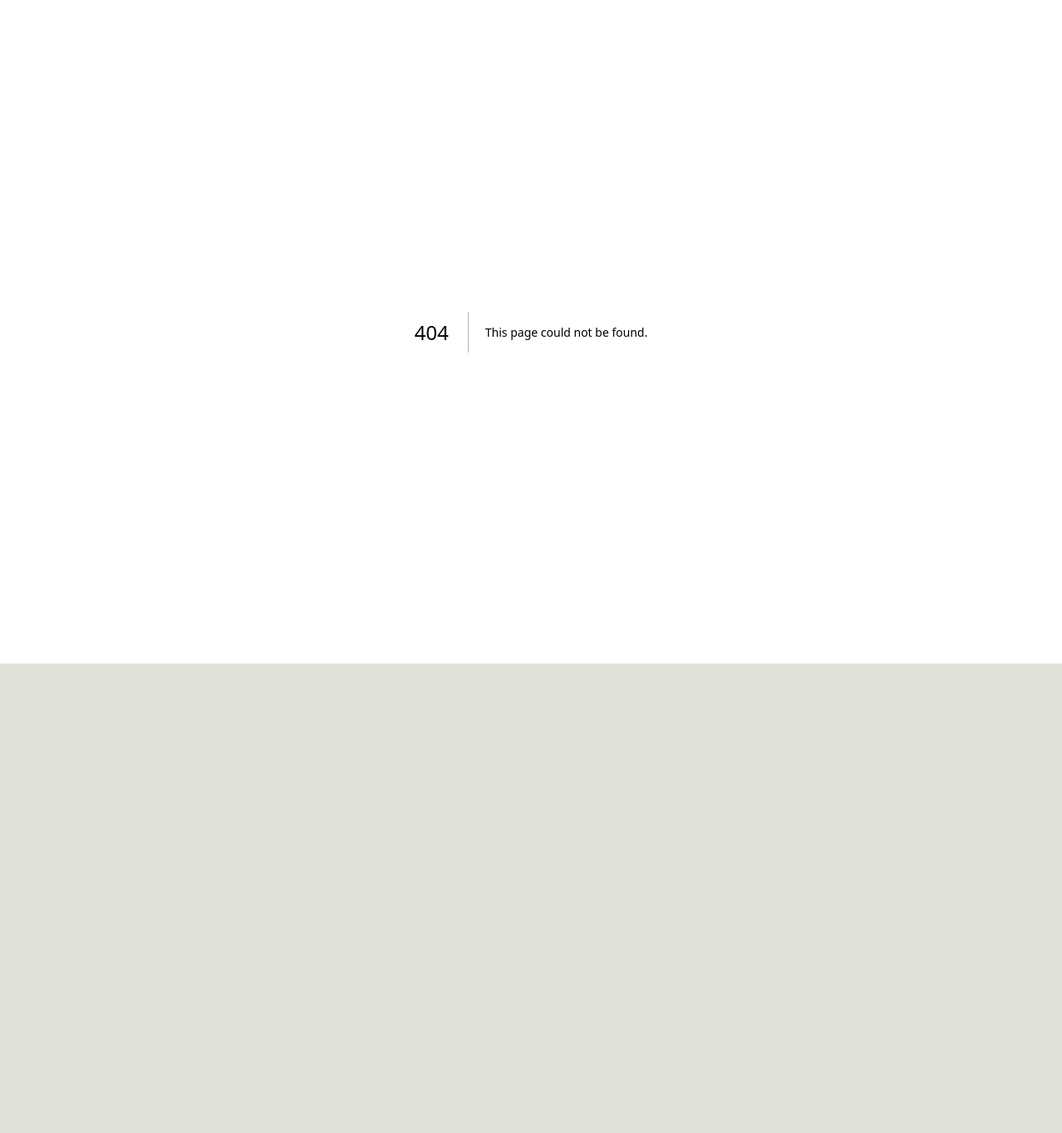
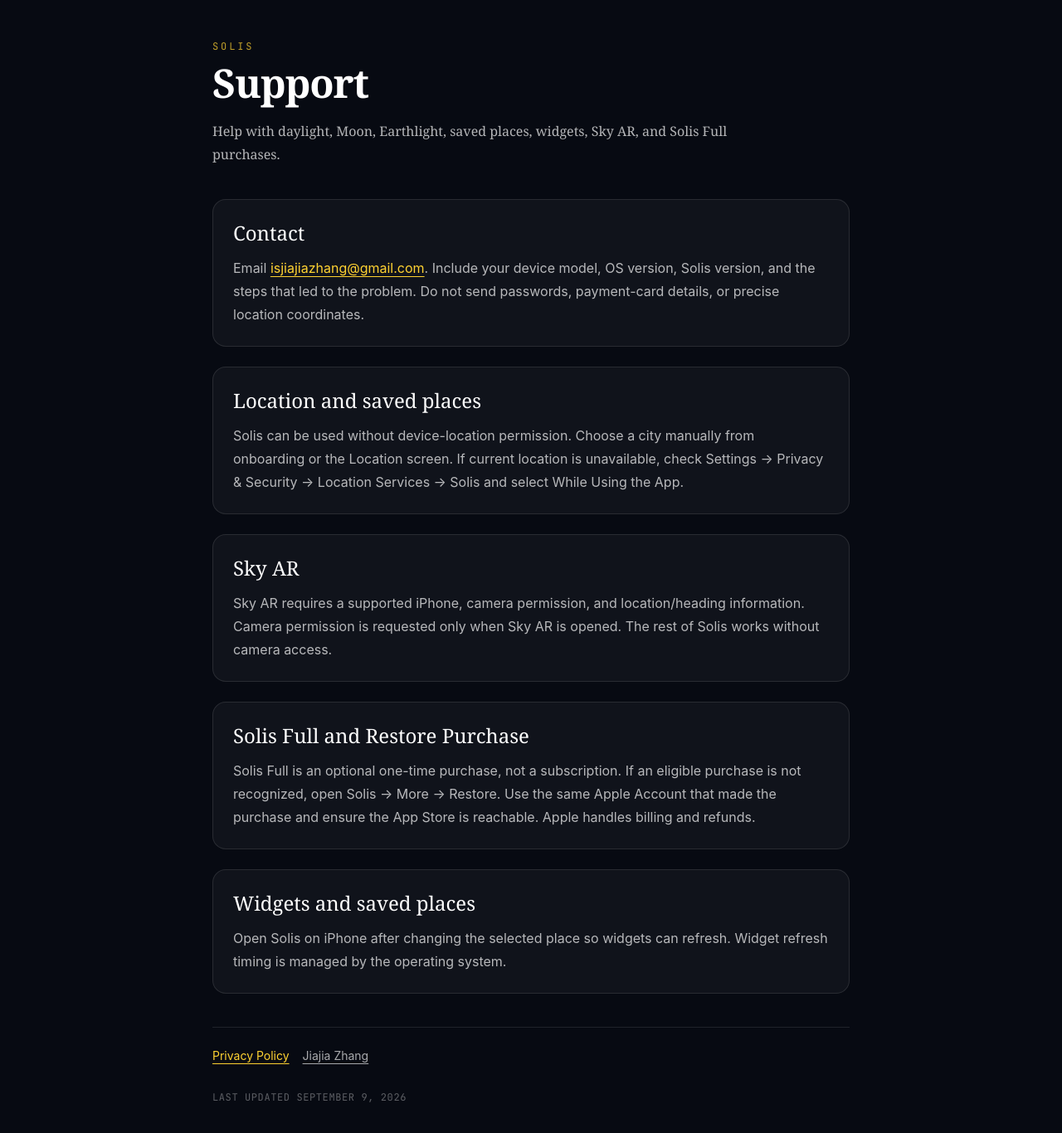
Before and after one commit to isjiajia01/personal-website, a Next.js app: page /solis/support in a window 1280 px wide. Before the commit this address had no page. Shown: the top 1366 px of the page at 83% size. Before the commit the page ends 800 px from the top, so only its background shows below. Built offline with nearby package versions, Linux system fonts and the light colour scheme.

Commit message:
Add Solis support and privacy pages

```diff
--- /dev/null
+++ b/app/solis/privacy/page.tsx
@@ -0,0 +1,115 @@
+import type { Metadata } from "next";
+import Link from "next/link";
+
+const contactEmail = "isjiajiazhang@gmail.com";
+
+export const metadata: Metadata = {
+  title: "Solis Privacy Policy",
+  description: "Privacy information for the Solis daylight and astronomy app.",
+  alternates: {
+    canonical: "https://me.zhangjiajia.me/solis/privacy/",
+  },
+};
+
+const sections = [
+  {
+    title: "Location and place information",
+    body: [
+      "Solis can use your current location when you explicitly grant When In Use permission. You can instead choose a city manually and use the main experience without granting device-location access.",
+      "Location and place inputs may be processed by Apple services used by Solis, including Location Services, Maps place search and reverse geocoding, WeatherKit, and time-zone services. Solis uses those results for local daylight, astronomy, weather context, place names, and compass-aligned Sky AR.",
+      "Saved places and preferences are stored on your device and may be shared with the Solis iPhone widget through an app-group container. The selected place, latitude, longitude, time zone, whether it represents the current location, and an update timestamp may be included in that shared local payload.",
+    ],
+  },
+  {
+    title: "Camera and Sky AR",
+    body: [
+      "Sky AR requests camera access only when you open that feature. Camera imagery is used to place Sun and Moon guidance over the live view. Solis does not upload or retain camera imagery.",
+      "Sky AR may use location, heading, and device-orientation information for alignment. The rest of Solis does not require camera access.",
+    ],
+  },
+  {
+    title: "Astronomy, weather, and Apple services",
+    body: [
+      "Solar, lunar, and planetary calculations are performed on device where supported by the feature. Some weather context, place lookup, geocoding, time-zone, iCloud synchronization, and purchase functions use Apple platform services and are subject to Apple's privacy practices.",
+    ],
+  },
+  {
+    title: "Purchases",
+    body: [
+      "Solis uses Apple's StoreKit to offer an optional non-consumable lifetime purchase and to restore eligible purchases. Apple processes payment and transaction-account information. Solis stores only the entitlement state needed to unlock purchased functionality and does not receive full payment-card details.",
+    ],
+  },
+  {
+    title: "Data stored by Solis",
+    body: [
+      "Solis may store saved locations, the selected place, display and accessibility preferences, onboarding and feature settings, cached daylight, astronomy, weather and widget data, and StoreKit entitlement state on your device or in its shared app-group container.",
+      "Removing the iPhone app may not immediately remove every locally cached preference or widget payload. Related app-group data may need to be managed through iPhone settings."
+    ],
+  },
+  {
+    title: "Tracking and advertising",
+    body: [
+      "Solis does not sell personal data, use advertising SDKs, request permission for cross-app tracking, or use data to track you across apps or websites owned by other companies.",
+    ],
+  },
+  {
+    title: "Children and sensitive content",
+    body: [
+      "Solis is a general-audience utility and is not designed to collect information from children. It does not provide social, gambling, medical-treatment, or user-generated-content features.",
+    ],
+  },
+];
+
+export default function SolisPrivacyPage() {
+  return (
+    <main className="min-h-screen bg-[#070a12] px-5 py-12 text-white sm:px-8">
+      <article className="mx-auto max-w-3xl">
+        <p className="font-mono text-xs uppercase tracking-[0.24em] text-amber-300/75">
+          Solis
+        </p>
+        <h1 className="mt-3 font-serif text-4xl font-semibold tracking-tight sm:text-5xl">
+          Privacy Policy
+        </h1>
+        <p className="mt-5 max-w-2xl font-serif text-base leading-7 text-white/70">
+          Solis is a daylight and astronomy companion. It is not designed for
+          advertising or cross-app tracking, and it does not sell personal data.
+        </p>
+
+        <div className="mt-10 space-y-6">
+          {sections.map((section) => (
+            <section key={section.title} className="rounded-2xl border border-white/10 bg-white/[0.04] p-6">
+              <h2 className="font-serif text-2xl font-medium">{section.title}</h2>
+              <div className="mt-3 space-y-3 text-[15px] leading-7 text-white/70">
+                {section.body.map((paragraph) => <p key={paragraph}>{paragraph}</p>)}
+              </div>
+            </section>
+          ))}
+        </div>
+
+        <section className="mt-6 rounded-2xl border border-amber-300/20 bg-amber-300/[0.06] p-6">
+          <h2 className="font-serif text-2xl font-medium">Contact</h2>
+          <p className="mt-3 leading-7 text-white/70">
+            For privacy questions, email{" "}
+            <a className="text-amber-300 underline underline-offset-4" href={`mailto:${contactEmail}`}>
+              {contactEmail}
+            </a>
+            .
+          </p>
+        </section>
+
+        <div className="mt-10 flex flex-wrap gap-4 border-t border-white/10 pt-6 text-sm">
+          <Link className="text-amber-300 underline underline-offset-4" href="/solis/support/">
+            Solis Support
+          </Link>
+          <Link className="text-white/65 underline underline-offset-4" href="/">
+            Jiajia Zhang
+          </Link>
+        </div>
+
+        <p className="mt-8 font-mono text-xs uppercase tracking-wider text-white/35">
+          Effective September 9, 2026
+        </p>
+      </article>
+    </main>
+  );
+}
--- /dev/null
+++ b/app/solis/support/page.tsx
@@ -0,0 +1,94 @@
+import type { Metadata } from "next";
+import Link from "next/link";
+
+const contactEmail = "isjiajiazhang@gmail.com";
+
+export const metadata: Metadata = {
+  title: "Solis Support",
+  description: "Support, troubleshooting, and purchase restoration help for Solis.",
+  alternates: {
+    canonical: "https://me.zhangjiajia.me/solis/support/",
+  },
+};
+
+export default function SolisSupportPage() {
+  return (
+    <main className="min-h-screen bg-[#070a12] px-5 py-12 text-white sm:px-8">
+      <article className="mx-auto max-w-3xl">
+        <p className="font-mono text-xs uppercase tracking-[0.24em] text-amber-300/75">
+          Solis
+        </p>
+        <h1 className="mt-3 font-serif text-4xl font-semibold tracking-tight sm:text-5xl">
+          Support
+        </h1>
+        <p className="mt-5 max-w-2xl font-serif text-base leading-7 text-white/70">
+          Help with daylight, Moon, Earthlight, saved places, widgets, Sky AR,
+          and Solis Full purchases.
+        </p>
+
+        <section className="mt-10 rounded-2xl border border-white/10 bg-white/[0.04] p-6">
+          <h2 className="font-serif text-2xl font-medium">Contact</h2>
+          <p className="mt-3 leading-7 text-white/70">
+            Email{" "}
+            <a className="text-amber-300 underline underline-offset-4" href={`mailto:${contactEmail}`}>
+              {contactEmail}
+            </a>
+            . Include your device model, OS version, Solis version, and the steps
+            that led to the problem. Do not send passwords, payment-card details,
+            or precise location coordinates.
+          </p>
+        </section>
+
+        <section className="mt-6 rounded-2xl border border-white/10 bg-white/[0.04] p-6">
+          <h2 className="font-serif text-2xl font-medium">Location and saved places</h2>
+          <p className="mt-3 leading-7 text-white/70">
+            Solis can be used without device-location permission. Choose a city
+            manually from onboarding or the Location screen. If current location
+            is unavailable, check Settings → Privacy &amp; Security → Location
+            Services → Solis and select While Using the App.
+          </p>
+        </section>
+
+        <section className="mt-6 rounded-2xl border border-white/10 bg-white/[0.04] p-6">
+          <h2 className="font-serif text-2xl font-medium">Sky AR</h2>
+          <p className="mt-3 leading-7 text-white/70">
+            Sky AR requires a supported iPhone, camera permission, and
+            location/heading information. Camera permission is requested only
+            when Sky AR is opened. The rest of Solis works without camera access.
+          </p>
+        </section>
+
+        <section className="mt-6 rounded-2xl border border-white/10 bg-white/[0.04] p-6">
+          <h2 className="font-serif text-2xl font-medium">Solis Full and Restore Purchase</h2>
+          <p className="mt-3 leading-7 text-white/70">
+            Solis Full is an optional one-time purchase, not a subscription. If
+            an eligible purchase is not recognized, open Solis → More → Restore.
+            Use the same Apple Account that made the purchase and ensure the App
+            Store is reachable. Apple handles billing and refunds.
+          </p>
+        </section>
+
+        <section className="mt-6 rounded-2xl border border-white/10 bg-white/[0.04] p-6">
+          <h2 className="font-serif text-2xl font-medium">Widgets and saved places</h2>
+          <p className="mt-3 leading-7 text-white/70">
+            Open Solis on iPhone after changing the selected place so widgets can
+            refresh. Widget refresh timing is managed by the operating system.
+          </p>
+        </section>
+
+        <div className="mt-10 flex flex-wrap gap-4 border-t border-white/10 pt-6 text-sm">
+          <Link className="text-amber-300 underline underline-offset-4" href="/solis/privacy/">
+            Privacy Policy
+          </Link>
+          <Link className="text-white/65 underline underline-offset-4" href="/">
+            Jiajia Zhang
+          </Link>
+        </div>
+
+        <p className="mt-8 font-mono text-xs uppercase tracking-wider text-white/35">
+          Last updated September 9, 2026
+        </p>
+      </article>
+    </main>
+  );
+}
```
